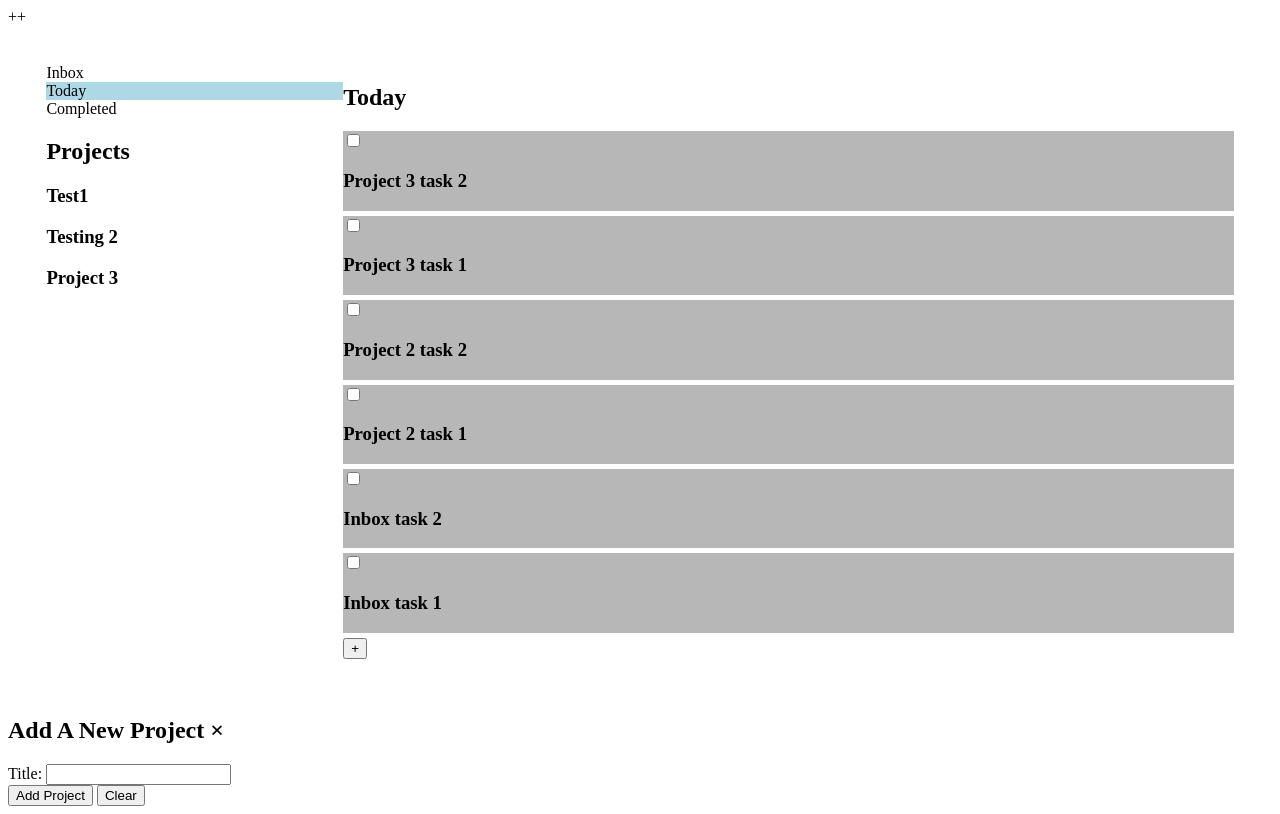
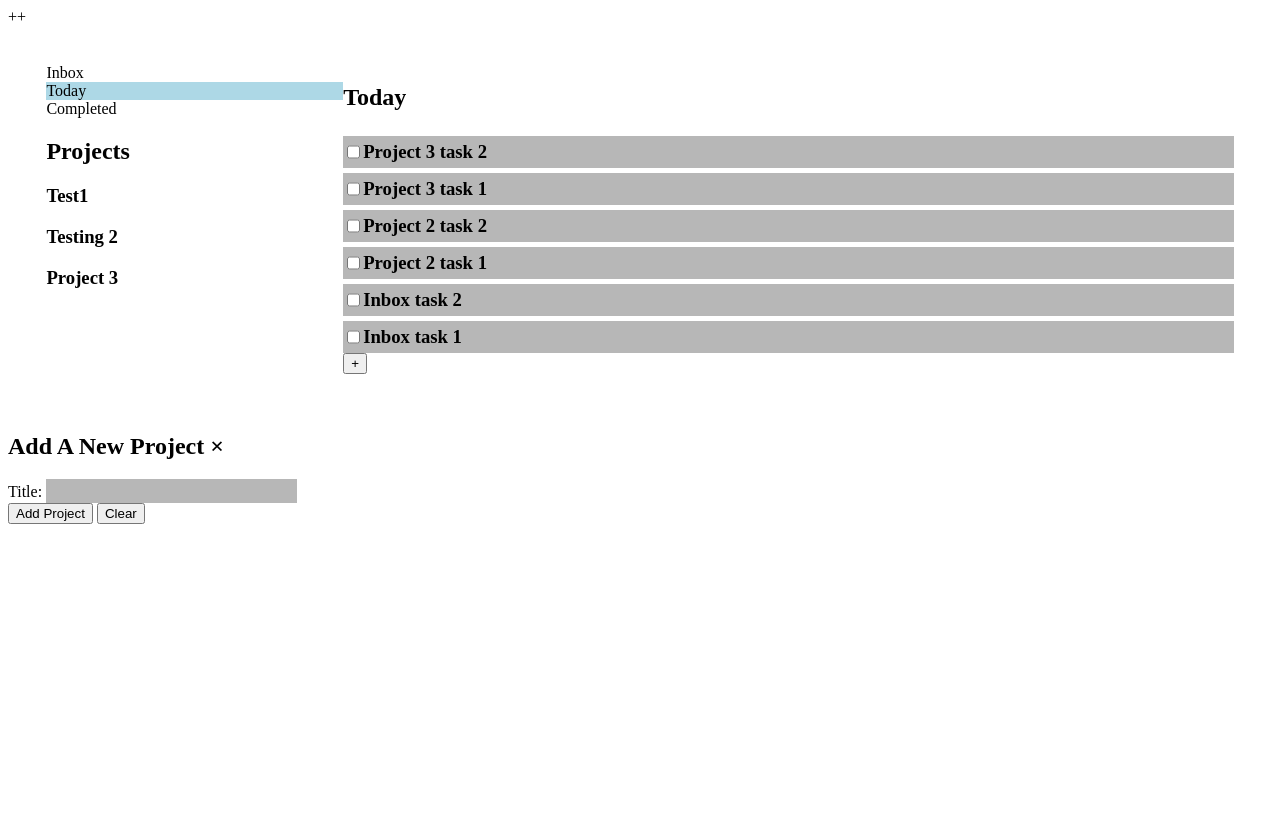
Before and after one commit to samsonc89/ToDo, a website built with webpack: page src/template.html in a window 1280 px wide. Built offline with nearby package versions, Linux system fonts and the light colour scheme.

Commit message:
Fix spacing between task cards

```diff
--- a/src/style.css
+++ b/src/style.css
@@ -8,15 +8,24 @@
   display: flex;
 }
 
+.button-wrapper {
+  margin-top: auto;
+}
 .project-title.selected,
 .view.selected {
   background-color: lightblue;
 }
 
+.tasks-display {
+  display: flex;
+  flex-direction: column;
+  gap: 5px;
+}
+
 .task-card {
   background-color: rgb(183, 183, 183);
   display: grid;
-  margin-bottom: 5px;
+  /* margin-bottom: 5px; */
 }
 
 h2,
@@ -25,13 +34,24 @@ h2,
   outline: none;
 }
 
-.task-title {
+.task-title-wrapper {
   display: flex;
 }
 
-.task-title > h3 {
+.task-title-wrapper > h3 {
   margin: 5px 0;
 }
+
+input[type="text"],
+textarea {
+  background-color: #b7b7b7;
+  border: none;
+  outline: none;
+  font-size: 1.2rem;
+}
+
+/* input {
+} */
 
 .task-details {
   opacity: 0;
```
